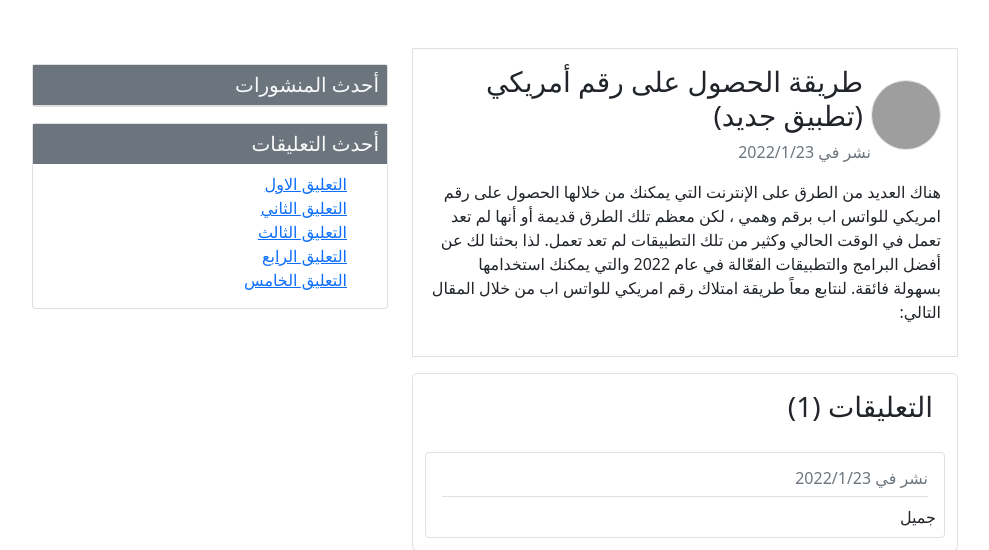
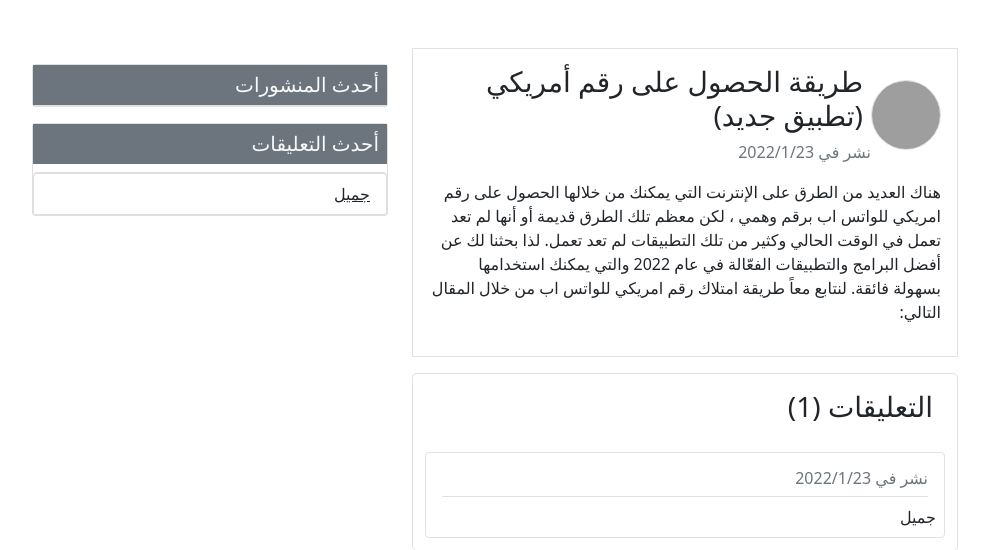
Before and after one commit to ibrahimalsweis/django_project, a Django app: page /detail/11/ in a window 1280 px wide. Shown: the part 77-627 px from the top of the page, without its empty margins (145-1134 px from the left). Run offline with Django 4.2, Linux system fonts and the light colour scheme; data comes from the database, SQL or seed files in the repository; both versions use the stored data as it was after the commit; some libraries are stand-ins or nearby versions; grey boxes are pictures that could not be loaded.

Commit message:
23/1/2022

```diff
--- a/blog/views.py
+++ b/blog/views.py
@@ -4,7 +4,8 @@ from .forms import commentsForm
 def home(request):
     context ={
         'title_page':'الرئيسية',
-        'posts':Post.objects.all()
+        'posts':Post.objects.all(),
+        # 'comments':comments,
 
     }
     return render(request,"blog/home.html",context)
@@ -23,19 +24,21 @@ def detail_post(request,post_id):
     comments = post.comments.all()
     form_comment = commentsForm()
 
-
-
+    if request.method == 'POST':
+        form_comment =commentsForm(data=request.POST)
+        if form_comment.is_valid:
+            new_comment= form_comment.save(commit=False)
+            new_comment.post = post
+            new_comment.save()
+            form_comment = commentsForm()
+    else:
+        form_comment = commentsForm()
     context ={
         'title_page':post,
         'post':post,
         'comments':comments,
         'form_comment':form_comment,
     }
-    if request.method == 'POST':
-        comment_value =commentsForm(request.POST)
-        if comment_value.is_valid:
-            new_comment= comment_value.save(commit=False)
-            new_comment.post = post
-            new_comment.save()
-            form_comment = commentsForm()
+
+
     return render(request,"blog/detail.html",context)
--- a/mySite/settings.py
+++ b/mySite/settings.py
@@ -105,7 +105,7 @@ AUTH_PASSWORD_VALIDATORS = [
 # Internationalization
 # https://docs.djangoproject.com/en/4.0/topics/i18n/
 
-LANGUAGE_CODE = 'en-us'
+LANGUAGE_CODE = 'ar'
 
 TIME_ZONE = 'UTC'
 
--- a/mySite/static/js/main.js
+++ b/mySite/static/js/main.js
@@ -0,0 +1,8 @@
+
+
+let id_content_comment = document.getElementById("id_content_comment")
+let btn_submit = document.getElementById("submit")
+
+btn_submit.onclick = function () {
+    console.log(id_content_comment.value);
+}
--- a/template/base.html
+++ b/template/base.html
@@ -71,17 +71,11 @@
         <div class="col-md-4">
           <div class="card my-3">
             <h5 class="p-2 bg-secondary text-light mb-0">أحدث المنشورات</h5>
-            {% include './latest_posts.html' %}
+            {% include 'latest_posts.html' %}
           </div>
           <div class="card my-3">
             <h5 class="p-2 bg-secondary text-light">أحدث التعليقات</h5>
-            <ul>
-              <li><a href="#">التعليق الاول </a></li>
-              <li><a href="#">التعليق الثاني </a></li>
-              <li><a href="#">التعليق الثالث </a></li>
-              <li><a href="#">التعليق الرابع </a></li>
-              <li><a href="#">التعليق الخامس </a></li>
-            </ul>
+            {% include './latest_comments.html' %}
           </div>
         </div>
       </div>
--- a/template/blog/detail.html
+++ b/template/blog/detail.html
@@ -42,7 +42,7 @@
 <form method="POST" class='py-3'>
   {% csrf_token %}
   {{form_comment}}
-<button type="submit" class="btn btn-secondary w-100">نشر التعليق</button>
+<button type="submit" id="submit" class="btn btn-secondary w-100">نشر التعليق</button>
 </form>
 
 {% endblock content %}
--- /dev/null
+++ b/template/latest_comments.html
@@ -0,0 +1,11 @@
+
+<ul class="list-group p-0">
+
+    {% for comment in comments  %}
+
+    <li class="list-group-item"><a href="#" class='text-dark'>{{comment.content_comment}}</a></li>
+    {% empty %}
+    <li class="list-group-item text-dark ">لا يوجد تعليقات</li>
+    {% endfor %}
+
+</ul>
--- a/template/latest_posts.html
+++ b/template/latest_posts.html
@@ -1,8 +1,6 @@
 <ul class="list-group p-0">
     {% for post in posts  %}
-        {% if post.id <= 6 %}
         <li class="list-group-item"><a href="{% url 'detail' post.id %}" class='text-dark'>{{post.title}}</a></li>
-        {% endif %}
     {% endfor %}
 
 </ul>
```
Also changed, not shown: static/js/main.js (+8 -0 lines), db.sqlite3.
